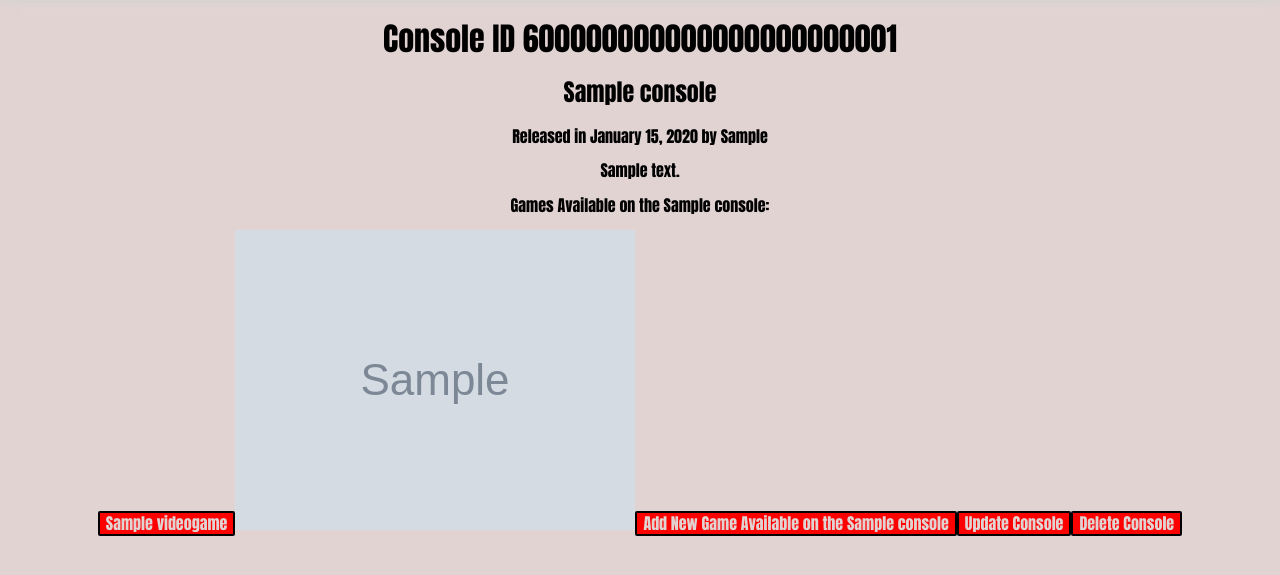
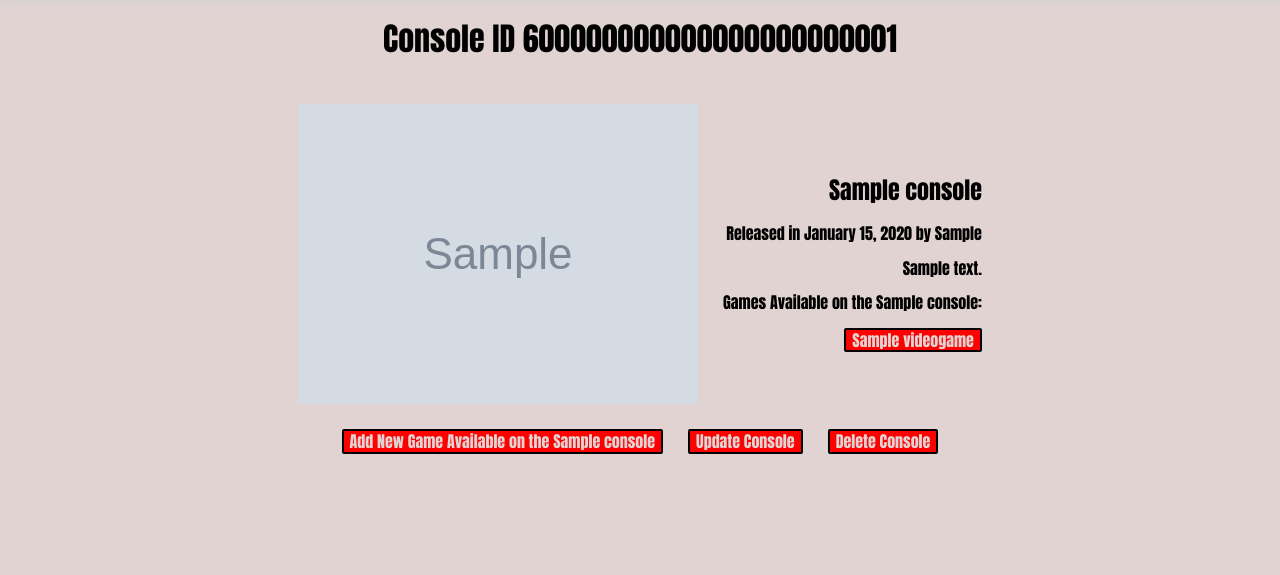
Before and after one commit to thebrianwong/odin-inventory-application, a Node server app: page /store/consoles/600000000000000000000001 in a window 1280 px wide. Shown: the part 141-716 px from the top of the page. Run offline with Node 20, Linux system fonts and the light colour scheme; tables that the repository leaves empty hold one stand-in row (values such as "Sample post"); grey boxes marked "Sample" are stand-in pictures; style sheets or scripts are compiled from the project's sources; some libraries are stand-ins or nearby versions.

Commit message:
Style individual item pages

```diff
--- /dev/null
+++ b/public/stylesheets/sass/_oneItem.scss
@@ -0,0 +1,41 @@
+@use "./variables";
+@use "./mixins";
+
+.single-content {
+  @include mixins.flex(center, center, column);
+  padding: 0 80px;
+  gap: 25px;
+
+  .content-info {
+    @include mixins.flex(center, center);
+
+    div {
+      padding-left: 25px;
+    }
+
+    .content-info-w-image {
+      text-align: right;
+
+      .content-list {
+        @include mixins.flex(flex-end, center);
+        flex-wrap: wrap;
+        gap: 25px;
+      }
+    }
+
+    .content-info-wo-image {
+      text-align: center;
+
+      .content-list {
+        @include mixins.flex(center, center);
+        flex-wrap: wrap;
+        gap: 25px;
+      }
+    }
+  }
+
+  .content-crud {
+    @include mixins.flex(center, center);
+    gap: 25px;
+  }
+}
--- a/public/stylesheets/style.scss
+++ b/public/stylesheets/style.scss
@@ -6,3 +6,4 @@
 @use "sass/homepage";
 @use "sass/error";
 @use "sass/allItems";
+@use "sass/oneItem";
--- a/views/consoles/consolesOne.pug
+++ b/views/consoles/consolesOne.pug
@@ -1,31 +1,37 @@
 extends ../layout
 
 block content
-  h1 Console ID #{title}
-  h2= consoleDoc.name
+  div.single-content
+    h1 Console ID #{title}
 
-  if (consoleDoc.releaseDate)
-    p Released in #{consoleDoc.releaseDateDisplayFormatted} by #{consoleDoc.creator}
+    div.content-info
+      if (consoleDoc.imageURL)
+        img(src=`/data/uploads/consoles/${consoleDoc.imageURL}`, alt=`Official promotional image of the ${consoleDoc.name}`)
 
-  else
-    p By #{consoleDoc.creator}
+      div(class=(consoleDoc.imageURL ? "content-info-w-image" : "content-info-wo-image"))
+        h2= consoleDoc.name
 
-  p= consoleDoc.description
+        if (consoleDoc.releaseDate)
+          p Released in #{consoleDoc.releaseDateDisplayFormatted} by #{consoleDoc.creator}
 
-  if (consoleGames.length)
-    p Games Available on the #{consoleDoc.name}:
-    for game in consoleGames
-      a(href=game.url)
-        button= game.name
+        else
+          p By #{consoleDoc.creator}
 
-  if (consoleDoc.imageURL)
-    img(src=`/data/uploads/consoles/${consoleDoc.imageURL}`, alt=`Official promotional image of the ${consoleDoc.name}`)
+        p= consoleDoc.description
 
-  a(href=`/store/videogames/new?console=${consoleDoc._id}`)
-    button Add New Game Available on the #{consoleDoc.name}
+        if (consoleGames.length)
+          p Games Available on the #{consoleDoc.name}:
+          div.content-list
+            for game in consoleGames
+              a(href=game.url)
+                button= game.name
 
-  a(href=`/store/consoles/${consoleDoc._id}/update`)
-    button Update Console
+    div.content-crud
+      a(href=`/store/videogames/new?console=${consoleDoc._id}`)
+        button Add New Game Available on the #{consoleDoc.name}
 
-  a(href=`/store/consoles/${consoleDoc._id}/delete`)
-    button Delete Console
+      a(href=`/store/consoles/${consoleDoc._id}/update`)
+        button Update Console
+
+      a(href=`/store/consoles/${consoleDoc._id}/delete`)
+        button Delete Console
```
Also changed, not shown: views/developers/developersOne.pug (+25 -20 lines), views/genres/genresOne.pug (+21 -16 lines), views/videoGames/videoGamesOne.pug (+32 -26 lines).
